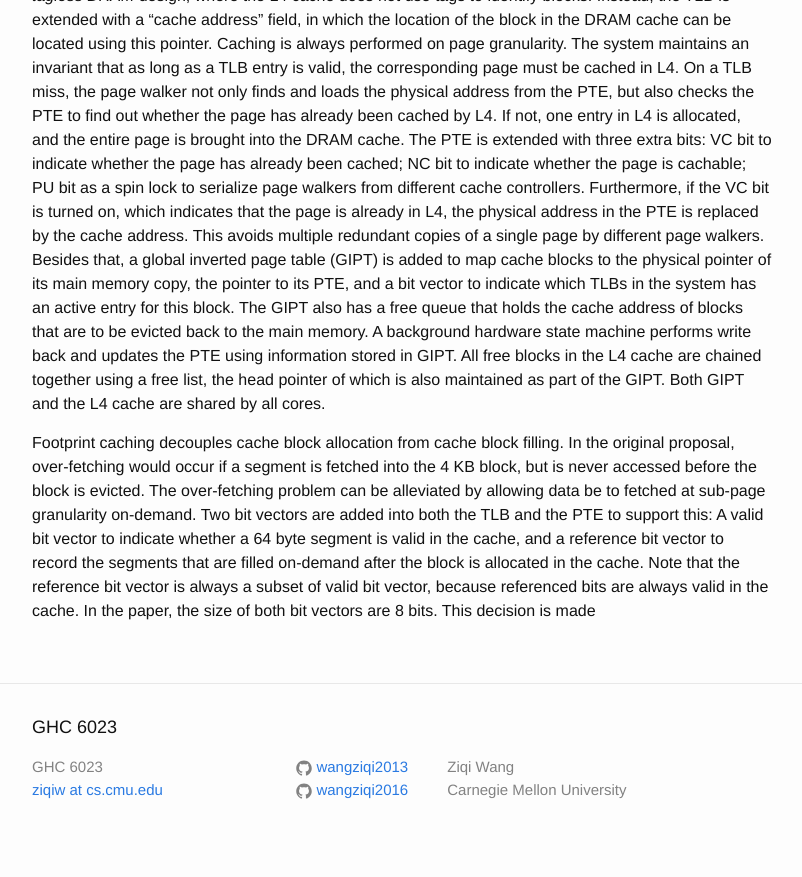
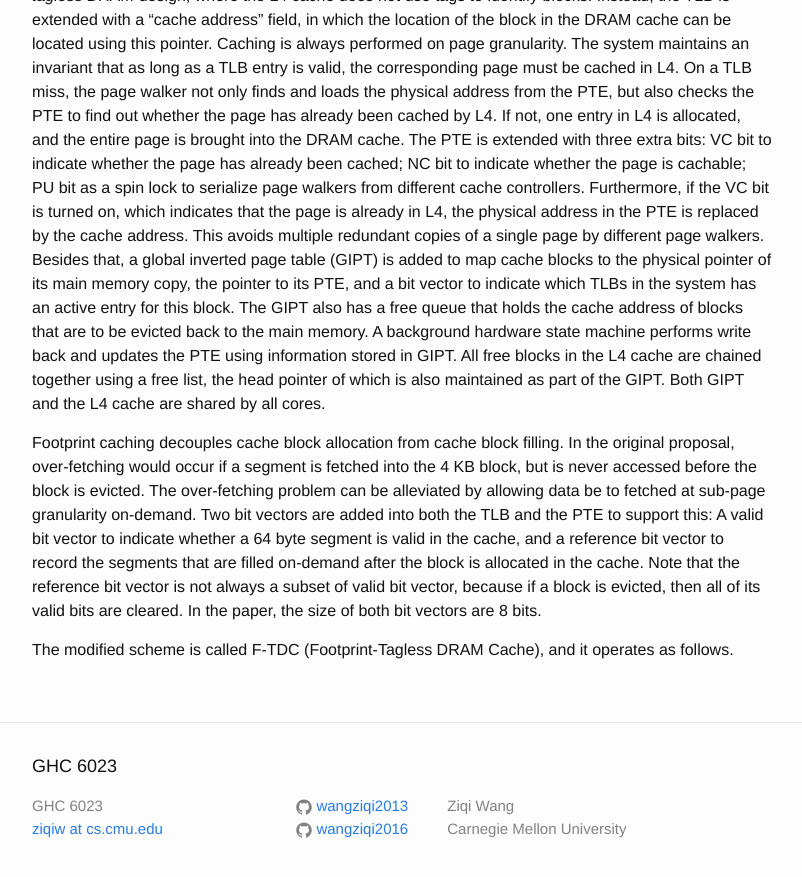
Before and after one commit to wangziqi2013/wangziqi2013.github.io, a Jekyll site: the page built from _posts/2018-06-16-Footprint-Caching.markdown, in a window 1280 px wide and 900 px high, scrolled down 955 px. Shown: the top 877 px of the window, without its empty margins (238-1040 px from the left). Built offline with Jekyll 4.4.1, drawn with Linux system fonts in a browser that asks for light colours.

Commit message:
Small change

```diff
--- a/_posts/2018-06-16-Footprint-Caching.markdown
+++ b/_posts/2018-06-16-Footprint-Caching.markdown
@@ -54,5 +54,7 @@ would occur if a segment is fetched into the 4 KB block, but is never accessed b
 The over-fetching problem can be alleviated by allowing data be to fetched at sub-page granularity on-demand. Two bit
 vectors are added into both the TLB and the PTE to support this: A valid bit vector to indicate whether a 64 byte segment
 is valid in the cache, and a reference bit vector to record the segments that are filled on-demand after the block is
-allocated in the cache. Note that the reference bit vector is always a subset of valid bit vector, because referenced
-bits are always valid in the cache. In the paper, the size of both bit vectors are 8 bits. This decision is made
+allocated in the cache. Note that the reference bit vector is not always a subset of valid bit vector, because if a block
+is evicted, then all of its valid bits are cleared. In the paper, the size of both bit vectors are 8 bits.
+
+The modified scheme is called F-TDC (Footprint-Tagless DRAM Cache), and it operates as follows.
```
